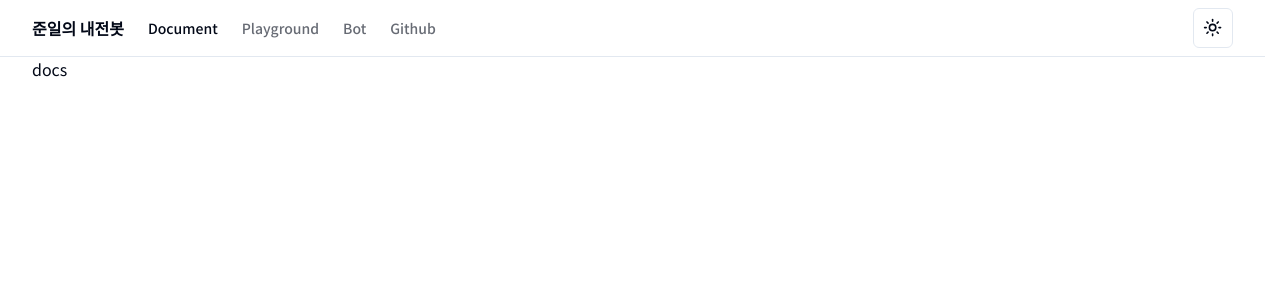
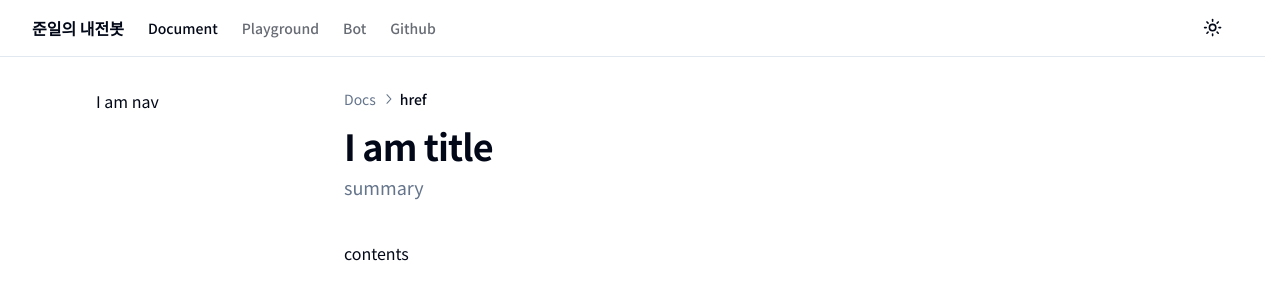
Before and after one commit to EthanJcoding/Bot_web, a Next.js app: page /docs in a window 1280 px wide. Shown: the top 300 px of the page. Built offline with nearby package versions, Linux system fonts and the light colour scheme.

Commit message:
Design: toggle design, github link and docs page setup

```diff
--- a/src/app/docs/page.tsx
+++ b/src/app/docs/page.tsx
@@ -1,5 +1,32 @@
+import { ChevronRightIcon } from '@radix-ui/react-icons'
+import { cn } from '@/utils'
+
 const docs = () => {
-  return <div>docs</div>
+  return (
+    <div className="container flex-1 items-start md:grid md:grid-cols-[220px_minmax(0,1fr)] md:gap-6 lg:grid-cols-[240px_minmax(0,1fr)] lg:gap-10">
+      <aside className="relative overflow-hidden h-full py-6 pl-8 pr-6 lg:py-8">
+        I am nav
+      </aside>
+      <main className="relative py-6 lg:gap-10 lg:py-8 xl:grid xl:grid-cols-[1fr_300px]">
+        <div className="mx-auto w-full min-w-0">
+          <div className="mb-4 flex items-center space-x-1 text-sm text-muted-foreground">
+            <div className="overflow-hidden text-ellipsis whitespace-nowrap">
+              Docs
+            </div>
+            <ChevronRightIcon className="h-4 w-4" />
+            <div className="font-medium text-foreground">href</div>
+          </div>
+          <div className="space-y-2">
+            <h1 className={cn('scroll-m-20 text-4xl font-bold tracking-tight')}>
+              I am title
+            </h1>
+            <p className="text-lg text-muted-foreground">summary</p>
+            <div className="pb-12 pt-8">contents</div>
+          </div>
+        </div>
+      </main>
+    </div>
+  )
 }
 
 export default docs
--- a/src/components/Header/Header.tsx
+++ b/src/components/Header/Header.tsx
@@ -51,6 +51,8 @@ const Header = () => {
             </Link>
             <Link
               href="https://github.com/EthanJcoding/Bot_web"
+              target="blank"
+              rel="noopener noreferrer"
               className={cn(
                 'hidden text-foreground/60 transition-colors hover:text-foreground/80 lg:block',
               )}
--- a/src/components/Header/ui/toggle.tsx
+++ b/src/components/Header/ui/toggle.tsx
@@ -18,7 +18,7 @@ export default function ModeToggle() {
   return (
     <DropdownMenu>
       <DropdownMenuTrigger asChild>
-        <Button variant="outline" size="icon">
+        <Button variant="ghost" size="icon">
           <Sun className="h-[1.2rem] w-[1.2rem] rotate-0 scale-100 transition-all dark:-rotate-90 dark:scale-0" />
           <Moon className="absolute h-[1.2rem] w-[1.2rem] rotate-90 scale-0 transition-all dark:rotate-0 dark:scale-100" />
           <span className="sr-only">Toggle theme</span>
```
